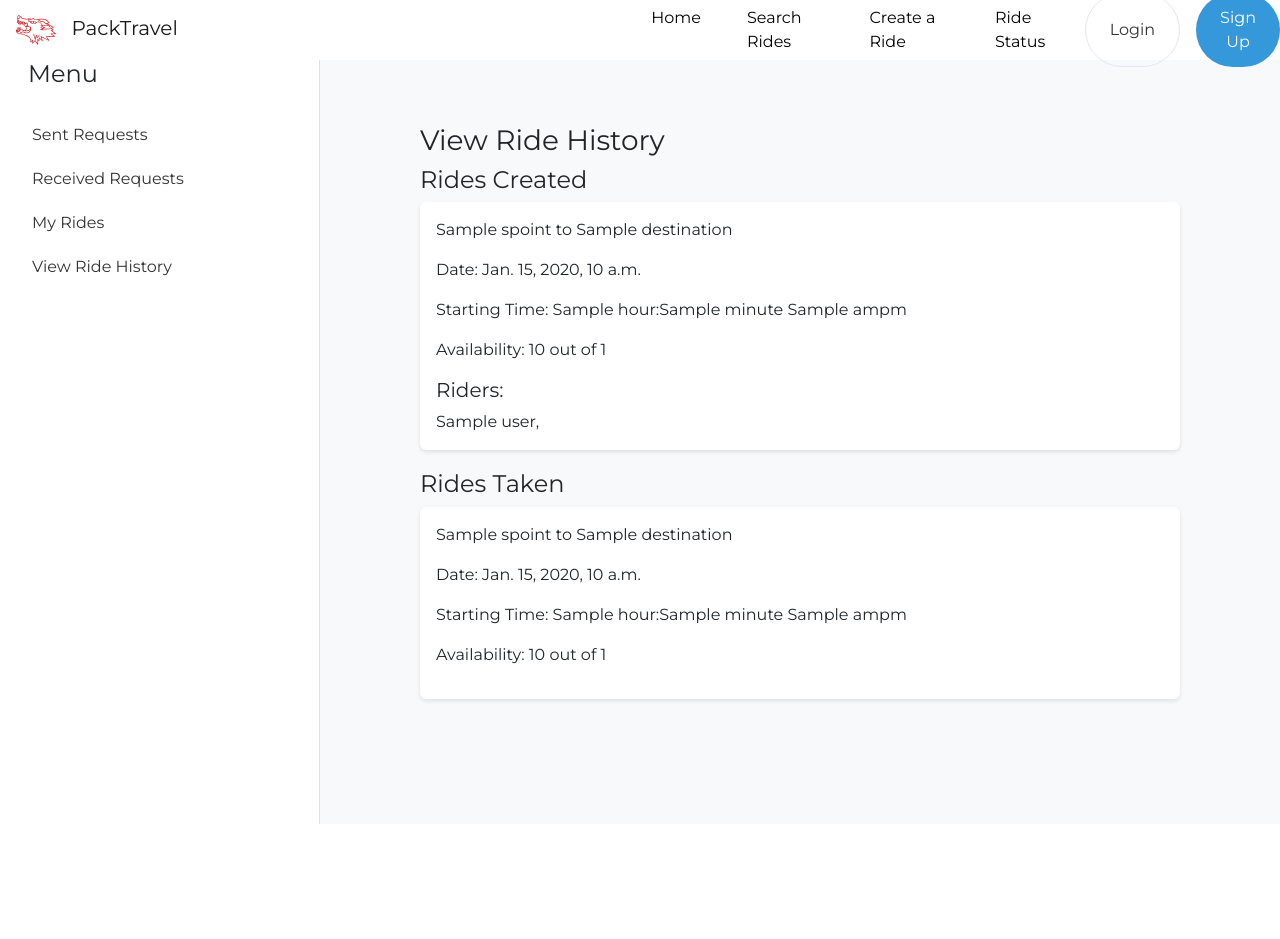
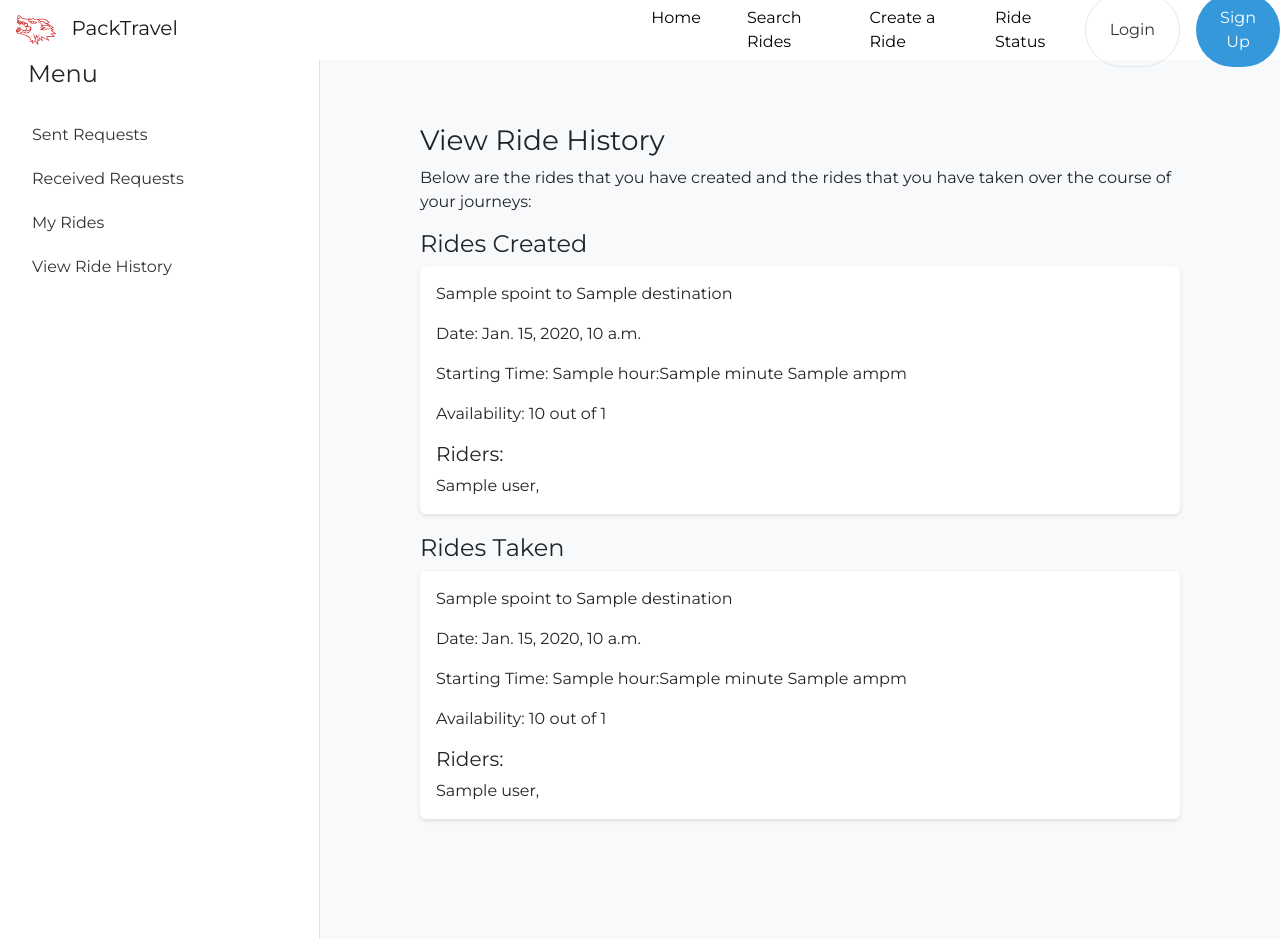
Before and after one commit to brianhhuynh38/PackTravel, a Django app: template templates/user/ride_status.html in a window 1280 px wide, after a click on "View Ride History". Before the commit the page ends 824 px from the top, so only its background shows below. Run offline with Django 4.2, Linux system fonts and the light colour scheme; the template is opened without the code that fills it: most values are stand-ins (such as "Sample title", 1, 10 or a date in 2020).

Commit message:
Added Riders to the Rides Taken section of View History

```diff
--- a/templates/user/ride_status.html
+++ b/templates/user/ride_status.html
@@ -142,6 +142,11 @@
         <div id="viewRideHistory" class="section" style="display:none;">
           <h3>View Ride History</h3>
 
+          <p>
+            Below are the rides that you have created and the rides that you have taken over the course
+            of your journeys:
+          </p>
+
           <h4>Rides Created</h4>
           {% for ride in rides %}
 
@@ -168,6 +173,14 @@
             <p>Date: {{ ride.date }}</p>
             <p>Starting Time: {{ ride.hour }}:{{ ride.minute }} {{ ride.ampm }}</p>
             <p>Availability: {{ ride.availability }} out of {{ ride.max_size }}</p>
+            <h5>Riders:</h5>
+            {% if ride.confirmed_users %}
+              {% for user in ride.confirmed_users %}
+                {{ user }}{% if not loop.last %}, {% endif %}
+              {% endfor %}
+            {% else %}
+              No confirmed riders.
+            {% endif %}
           </div>
           {% endfor %}
         </div>
```
